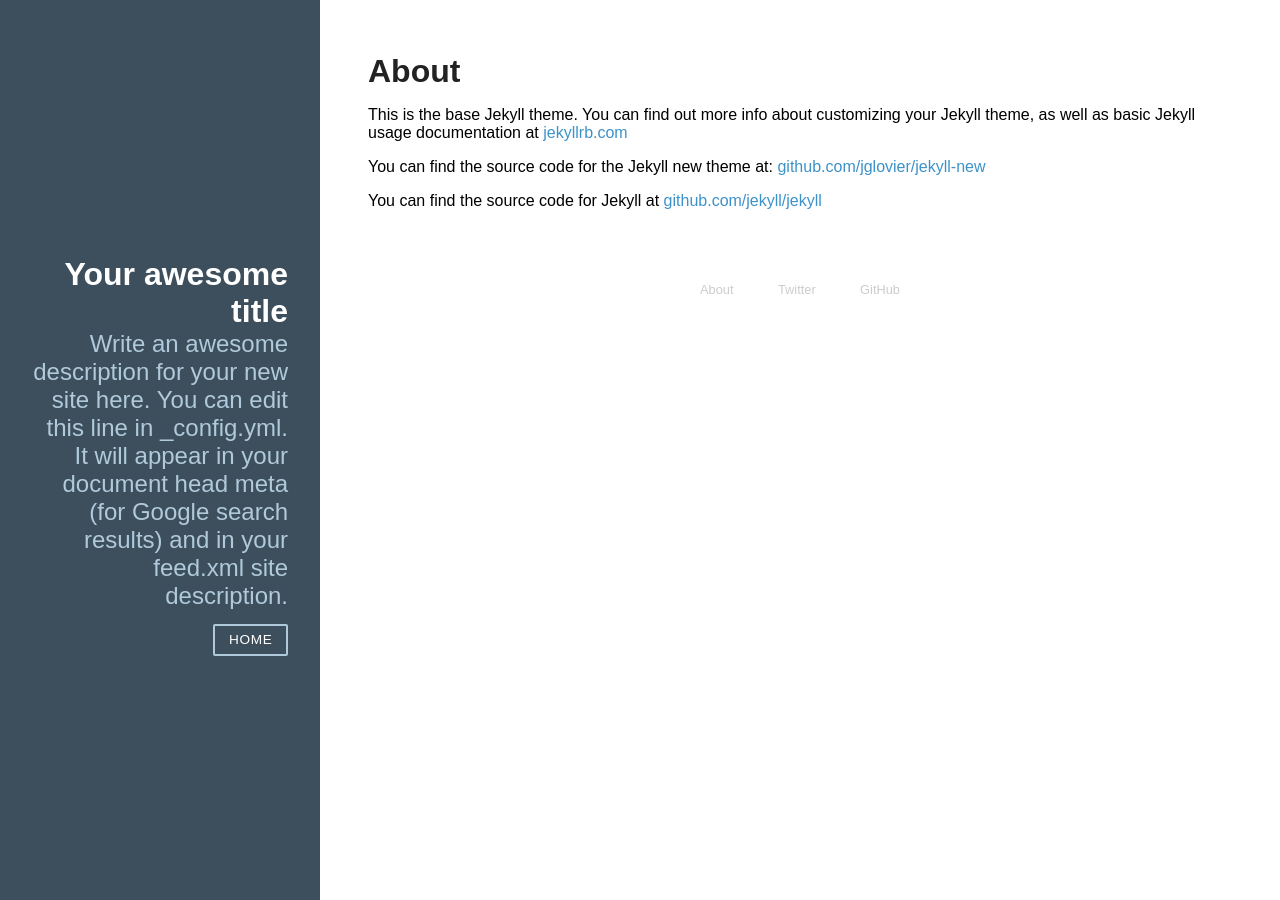
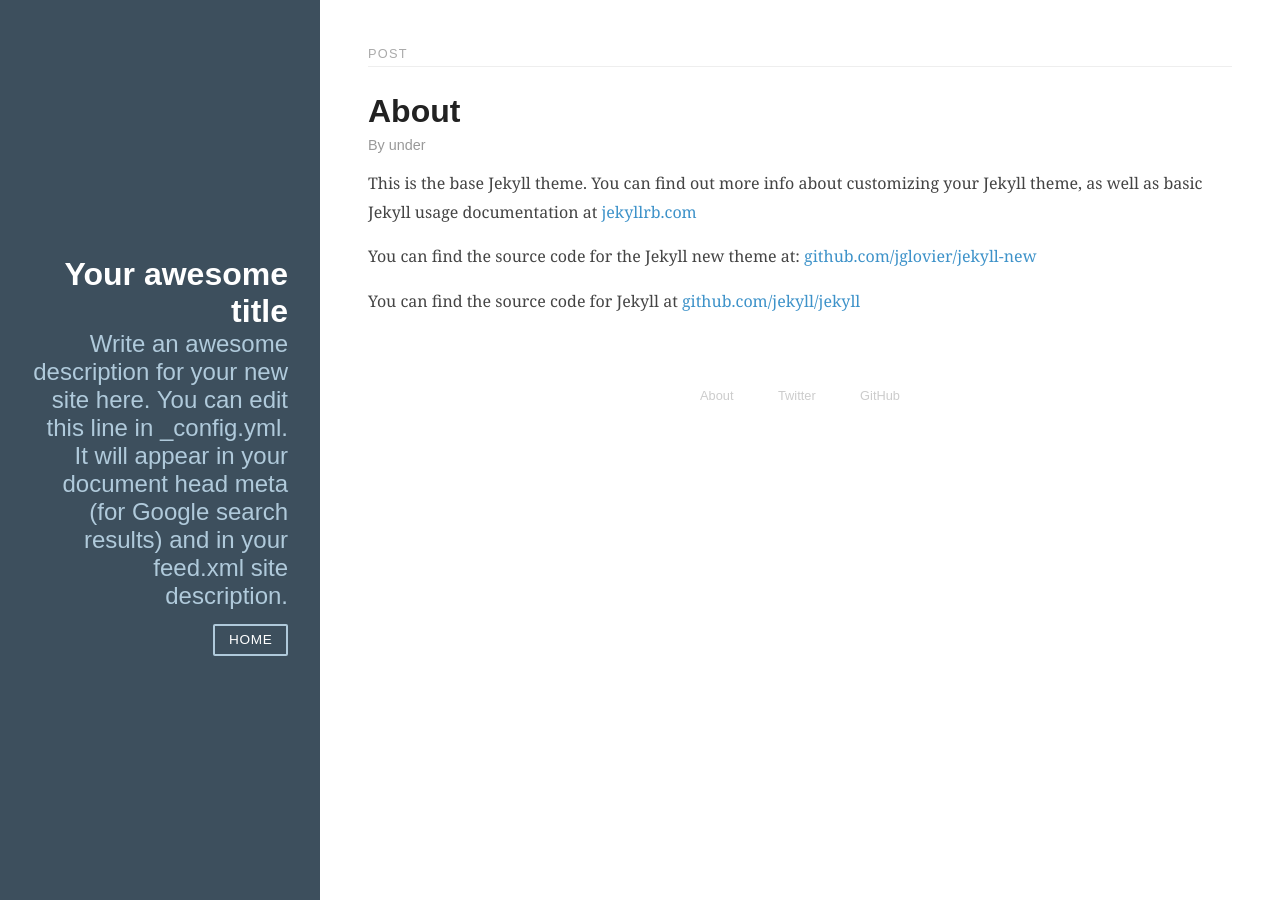
Before and after one commit to DarrylDias/PureBlog, a Jekyll site: the page built from about.md, in a window 1280 px wide. Built offline with Jekyll 4.4.1, drawn with Linux system fonts in a browser that asks for light colours.

Commit message:
Updating page.html

```diff
--- a/_layouts/page.html
+++ b/_layouts/page.html
@@ -1,14 +1,21 @@
 ---
 layout: default
 ---
-<div class="post">
+<div class="posts">
+  <h1 class="content-subhead">Post</h1>
 
-  <header class="post-header">
-    <h1 class="post-title">{{ page.title }}</h1>
-  </header>
+  <!-- A single blog post -->
+  <section class="post">
+    <header class="post-header">
 
-  <article class="post-content">
-    {{ content }}
-  </article>
+      <a href="{{ page.url }}"><h2 class="post-title">{{ page.title }}</h2></a>
 
-</div>
+      <p class="post-meta">
+        By <a href="#" class="post-author">{% if page.author %}{{ page.author}}{% endif %}</a> under {% for category in page.categories %}<a class="post-category post-category-design" href="#">{{ category }}</a>{% endfor %}</p>
+      </header>
+
+      <div class="post-description">
+        {{ content}}
+      </div>
+    </section>
+  </div>
```
